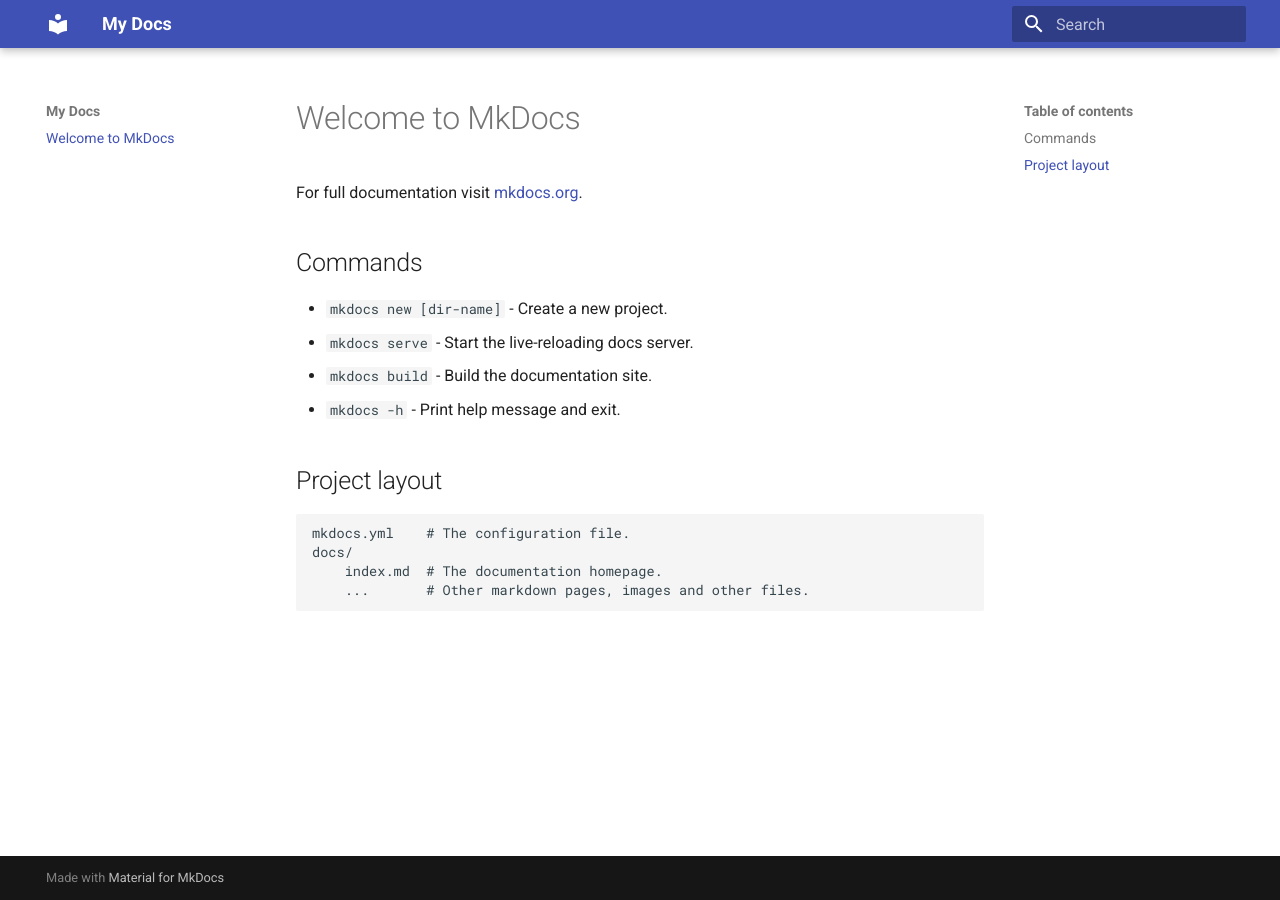
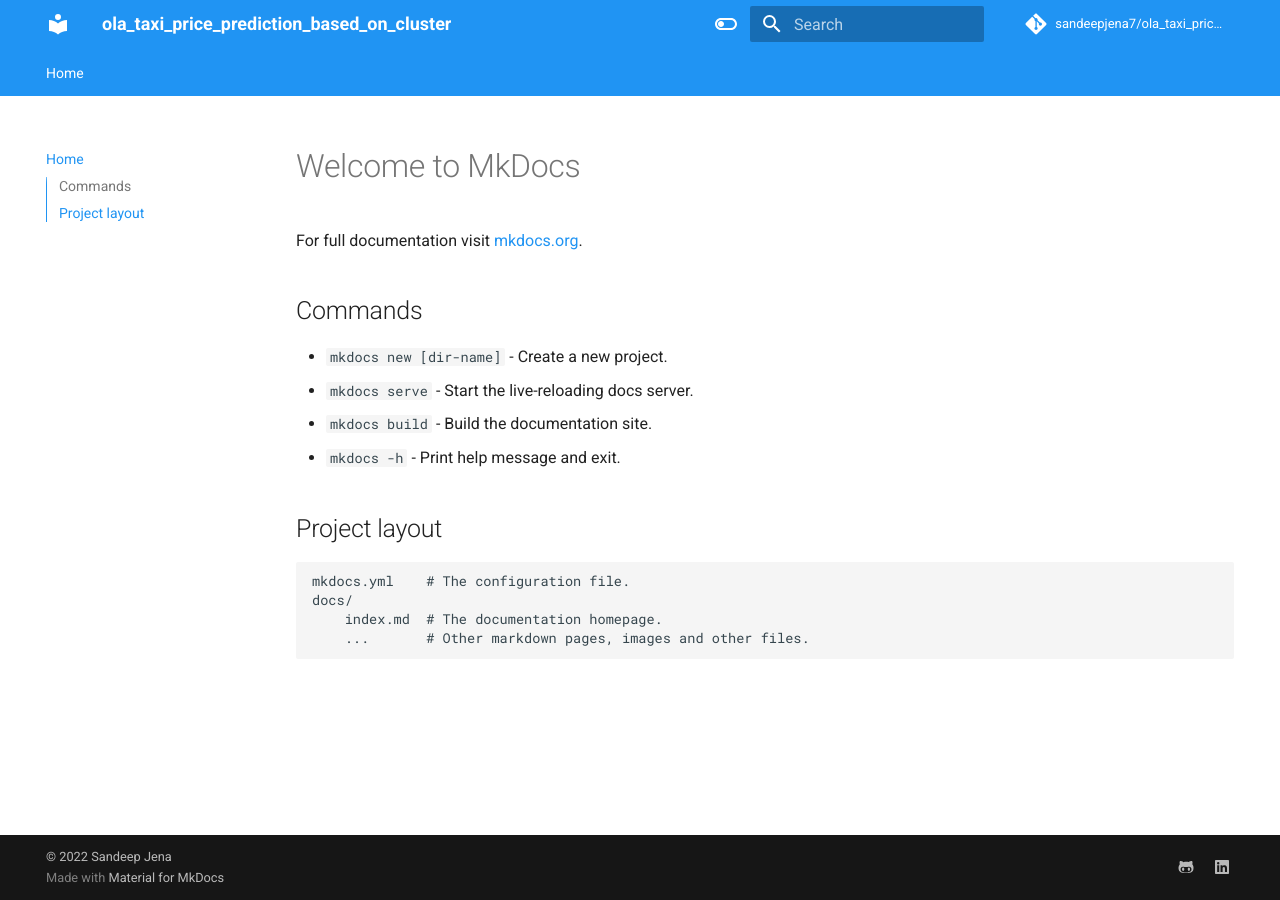
Before and after one commit to sandeepjena7/ola_taxi_price_prediction_based_on_cluster, an MkDocs documentation site: the page built from docs/index.md, in a window 1280 px wide. Built offline with MkDocs 1.6.1 and Material for MkDocs 9.7.7, drawn with Linux system fonts in a browser that asks for light colours; comment, search, counter and statistics services are not loaded.

Commit message:
mkdocks created

```diff
--- /dev/null
+++ b/docs/javascripts/mathjax.js
@@ -0,0 +1,16 @@
+window.MathJax = {
+    tex: {
+      inlineMath: [["\\(", "\\)"]],
+      displayMath: [["\\[", "\\]"]],
+      processEscapes: true,
+      processEnvironments: true
+    },
+    options: {
+      ignoreHtmlClass: ".*|",
+      processHtmlClass: "arithmatex"
+    }
+  };
+
+  document$.subscribe(() => {
+    MathJax.typesetPromise()
+  })
--- a/mkdocs.yml
+++ b/mkdocs.yml
@@ -1,4 +1,69 @@
-site_name: My Docs
+# Project information
+site_name: ola_taxi_price_prediction_based_on_cluster
+# defeine TOC or order of website-
+nav:
+  - Home: index.md
 
+site_author: Sandeep Jena
+site_description: >-
+  DESCRIPTION
+# Repository
+repo_name: sandeepjena7/ola_taxi_price_prediction_based_on_cluster
+repo_url: https://github.com/sandeepjena7/ola_taxi_price_prediction_based_on_cluster
+
+# Configuration
 theme:
   name: material
+  features:
+    - navigation.tabs
+    - navigation.sections
+    - toc.integrate
+    - navigation.top
+  language: en
+  palette:
+    - scheme: default
+      toggle:
+        icon: material/toggle-switch-off-outline
+        name: Switch to dark mode
+      primary: blue
+      accent: purple
+    - scheme: slate
+      toggle:
+        icon: material/toggle-switch
+        name: Switch to light mode
+      primary: green
+      accent: lime
+  # logo: scikit-learn-seeklogo.com.svg
+
+extra:
+  social:
+    - icon: fontawesome/brands/github-alt
+      link: https://github.com/sandeepjena7
+    - icon: fontawesome/brands/linkedin
+      link: https://www.linkedin.com/in/sandeepjena777
+
+
+extra_javascript:
+  - javascripts/mathjax.js
+  - https://polyfill.io/v3/polyfill.min.js #?features=es6
+  - https://cdn.jsdelivr.net/npm/mathjax@3/es5/tex-mml-chtml.js
+
+markdown_extensions:
+  - pymdownx.highlight:
+      anchor_linenums: true
+  - pymdownx.inlinehilite
+  - pymdownx.snippets
+  - admonition
+  - pymdownx.arithmatex:
+      generic: true
+  - footnotes
+  - pymdownx.details
+  - pymdownx.superfences
+  - pymdownx.mark
+
+
+plugins:
+  - search
+
+copyright: |
+  &copy; 2022 <a href="https://github.com/sandeepjena7"  target="_blank" rel="noopener">Sandeep Jena</a>
--- a/requirements.txt
+++ b/requirements.txt
@@ -10,5 +10,5 @@
 mlflow
 PyYAML
 pytest
-
+mkdocs-material
 # -e .
```
Also changed, not shown: README/README.md (deleted, +0 -3 lines), docs/img/scikit-learn-seeklogo.com.svg (added), 2 other files.
